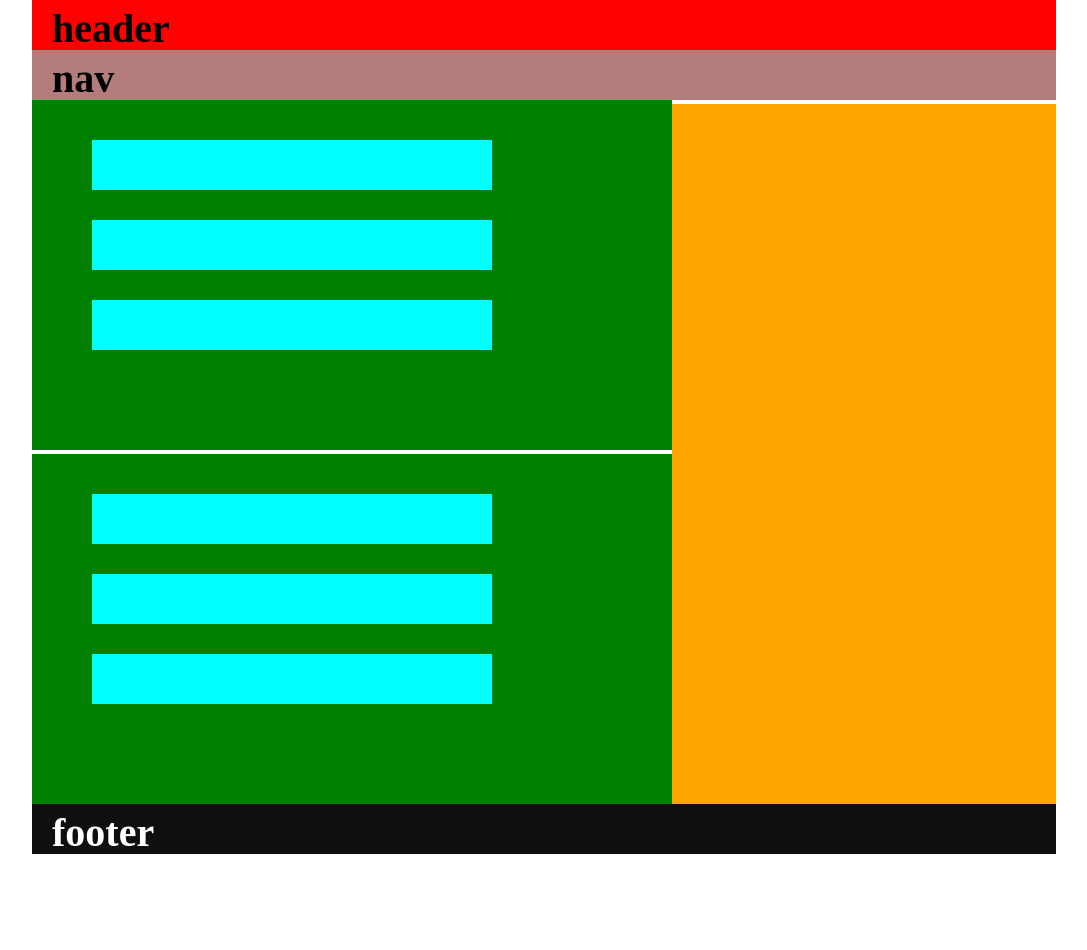
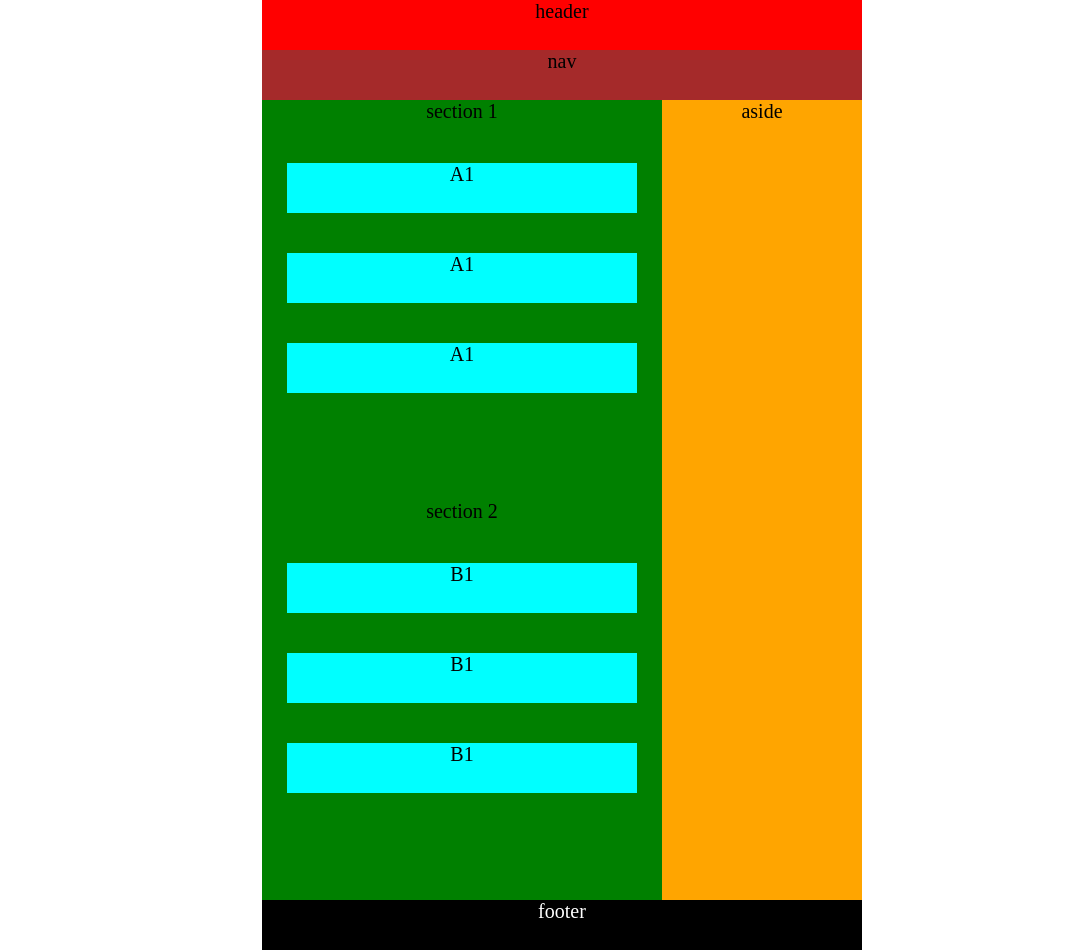
Before and after one commit to gogabarnabishvili/-re-educate-lecture-6-exercise, a plain HTML site: page lecture 6 index.html/style1/style1.html in a window 1280 px wide. Shown: the whole page, without its empty margins (78-1165 px from the left). Before the commit the page ends 856 px from the top, so only its background shows below. Drawn offline with Linux system fonts and the light colour scheme.

Commit message:
finish style 1

```diff
--- a/lecture 6 index.html/style1/style1.css
+++ b/lecture 6 index.html/style1/style1.css
@@ -3,58 +3,55 @@
     box-sizing: border-box;
 }
 
+main {
+    width: 600px;
+    margin: 0 auto;
+}
+
+p {
+    font-size: 20px;
+    text-align: center;
+}
+
 header,
 nav,
 footer {
-    width: 80%;
+    width: 600px;
     height: 50px;
     background-color: red;
-    margin-left: 110px;
-    font-weight: 800;
-    font-size: 40px;
-    padding: 5px 20px;
 }
 
 nav {
-    background-color: rgb(181, 124, 124);
+    background-color: brown;
+}
+
+section {
+    width: 400px;
+    height: 400px;
+    background-color: green;
+    display: inline-block;
 }
 
 aside {
+    width: 200px;
+    height: 800px;
+    background-color: orange;
     display: inline-block;
-    width: 30%;
-    height: 700px;
-    background-color: orange;
-    margin-left: -4px;
-    margin-top: -350px;
-    padding: 20px;
+    vertical-align: top;
+    margin: -400px 0 0 -4px;
 }
 
-section {
-    display: inline-block;
-    width: 50%;
-    height: 350px;
-    background-color: green;
-    margin-left: 110px;
-    padding: 10px 30px;
-}
-
-p {
-    display: table-row;
-    font-size: 0px;
-}
-
-div,
-span {
-    width: 400px;
+div {
+    width: 350px;
     height: 50px;
     background-color: aqua;
-    font-size: 28px;
-    padding: 20px 30px;
-    margin: 30px;
+    margin: 40px auto;
 }
 
 footer {
-    background-color: rgb(17, 14, 14);
+    background-color: black;
+}
+
+footer p {
     color: white;
-    margin-top: -4px;
 }
--- a/lecture 6 index.html/style1/style1.html
+++ b/lecture 6 index.html/style1/style1.html
@@ -10,9 +10,13 @@
 </head>
 
 <body>
-
-    <header>header</header>
-    <nav>nav</nav>
+    <main>
+        <header>
+            <p>header</p>
+        </header>
+        <nav>
+            <p>nav</p>
+        </nav>
 
         <section>
             <p>section 1</p>
@@ -43,8 +47,10 @@
         <aside>
             <p>aside</p>
         </aside>
-    <footer>footer</footer>
-
+        <footer>
+            <p>footer</p>
+        </footer>
+    </main>
 </body>
 
 </html>
```
Lines whose indentation alone changed are shown as unchanged.
